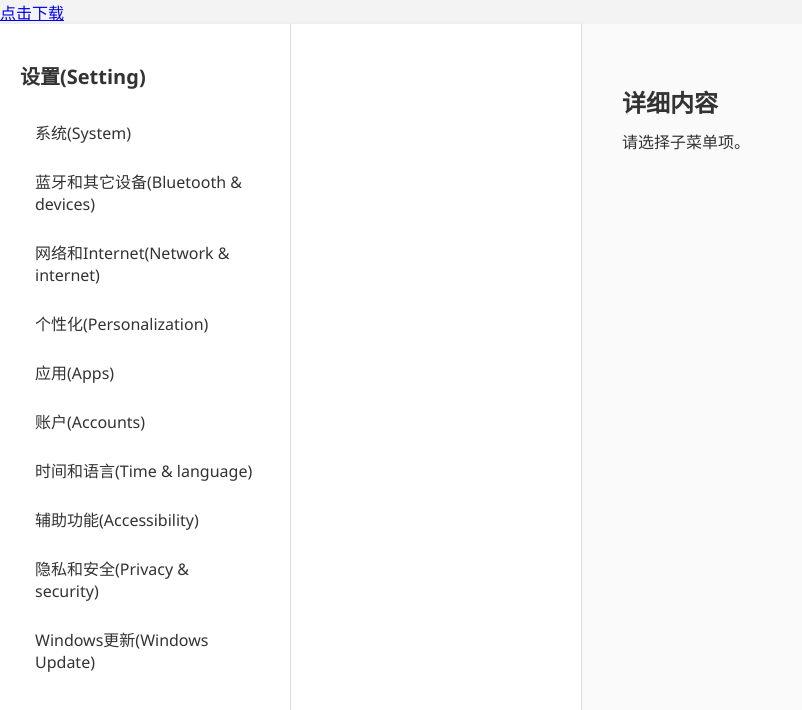
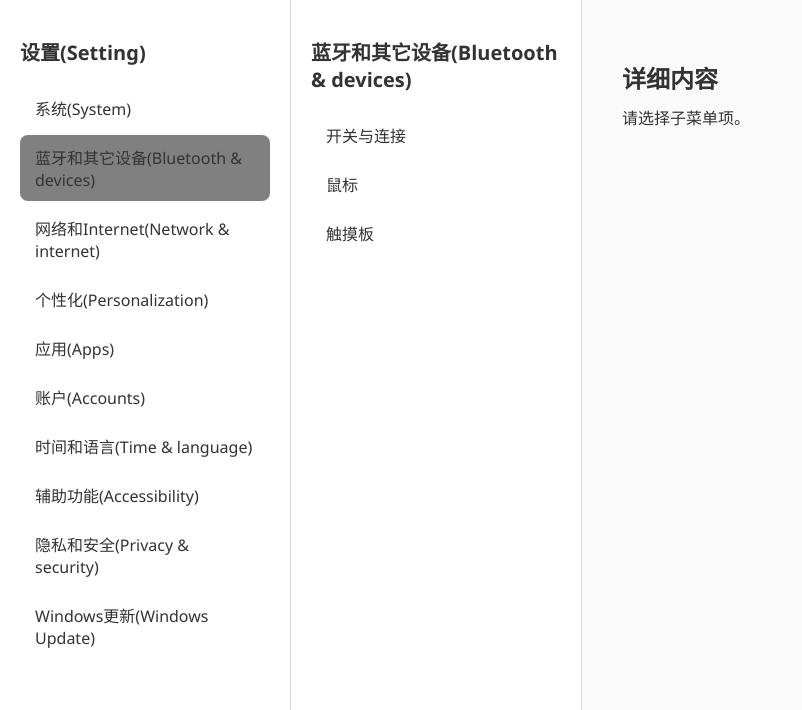
Before and after one commit to Billliang1311/Technical, a plain HTML site: page index.html in a window 1280 px wide. Both pictures are taken after a click on the item "蓝牙和其它设备(Bluetooth & devices)". Shown: the top 710 px of the page, without its empty margins (0-802 px from the left). Drawn offline with Linux system fonts and the light colour scheme.

Commit message:
Add files via upload

```diff
--- a/index.html
+++ b/index.html
@@ -6,7 +6,6 @@
   <link rel="stylesheet" href="style.css">
 </head>
 <body>
-  <a href="index.htm" download>点击下载</a>
   <div class="container">
     <aside class="sidebar" id="main-menu">
       <h2>设置(Setting)</h2>
@@ -28,7 +27,6 @@
       <h2> </h2>
       <ul></ul>
     </aside>
-
     <main class="content" id="details">
       <h2>详细内容</h2>
       <div id="detail-content">请选择左侧菜单项。</div>
--- a/script.js
+++ b/script.js
@@ -1,12 +1,20 @@
 const mainMenuItems = document.querySelectorAll('#main-menu li');
 const subMenu = document.querySelector('#sub-menu ul');
 const detailContent = document.getElementById('detail-content');
+const heading = document.querySelector('#sub-menu h2');
+const heading2 = document.querySelector('#details h2');
 
 // 主菜单与子菜单映射
 const subItems = {
   '系统': ['显示', '声音', '通知','电源和电池','储存','故障排查','恢复','关于'],
-  '网络': ['Wi-Fi', '以太网', 'VPN'],
-  '个性化': ['背景', '颜色', '主题']
+  '蓝牙': ['开关与连接','鼠标','触摸板'],
+  '网络': ['Wi-Fi', '以太网'],
+  '个性化': ['颜色', '字体'],
+  '应用': ['应用和功能','默认应用','开机启动'],
+  '账户':['登录选项'],
+  '语言':['语言和区域'],
+  '辅助':['字体大小','鼠标指针'],
+  '隐私':['应用权限']
 };
 
 // 子菜单与详细内容映射
@@ -28,6 +36,7 @@ const details = {
     text: `
         <ul style="list-style-type: none;">
             <li>重点内容: 1.多屏(Win+P) 2.主屏设置</li>
+            <li>常见请求：设置分屏</li>
             <li>常见故障：屏幕不亮。</li>
             <li>解决思路：按信号传输的路径查找问题：电脑-连接线-显示器</li>
         </ul>
@@ -89,7 +98,7 @@ const details = {
   '恢复': {
   text: `
       <ul style="list-style-type: none;">
-          <li>重点内容: 如何进入安装模式</li>
+          <li>重点内容: 如何进入安全模式</li>
           <li>操作方法：
             <ol>
               <li>「恢复」→「高级启动」下的「立即重新启动」。‌‌</li>
@@ -109,14 +118,172 @@ const details = {
           <li>重点内容: 查看计算机名</li>
       </ul>
   `,
-  img: `img/About.png`
+  img: `img/About.heic`
+  },
+  '开关与连接': {
+  text: `
+      <ul style="list-style-type: none;">
+          <li>重点内容: 1.从哪开关蓝牙 2.怎么添加设备</li>
+          <li>常见故障：蓝牙设备无法使用</li>
+          <li>解决思路：按信号传输的路径查找问题：电脑-蓝牙设备</li>
+      </ul>
+  `,
+  img: `img/Bluetooth.png`
+  },
+  '鼠标': {
+  text: `
+      <ul style="list-style-type: none;">
+          <li>重点内容: 知道在哪开启或关闭</li>
+          <li>常见请求: 1.更换鼠标主键 2.更改鼠标速度</li>
+          <li>常见故障：鼠标无法使用</li>
+          <li>解决思路：同蓝牙设备</li>
+      </ul>
+  `,
+  img: `img/Mouse.png`
+  },
+  '触摸板': {
+    text: `
+        <ul style="list-style-type: none;">
+            <li>重点内容: 知道在哪开启或关闭</li>
+            <li>常见故障: 触摸屏没反应</li>
+            <li>解决思路：开启触摸屏</li>
+        </ul>
+    `,
+    img: `img/Touchpad.png`
+  },
+  'Wi-Fi': {
+    text: `
+        <ul style="list-style-type: none;">
+            <li>重点内容: 知道在哪开启或关闭</li>
+        </ul>
+    `,
+    img: `img/Wi-Fi.png`
+  },
+  '以太网': {
+    text: `
+        <ul style="list-style-type: none;">
+            <li>重点内容: 查看网络信息</li>
+        </ul>
+    `,
+    img: `img/IPconfig.png`
+  },
+  '颜色': {
+    text: `
+        <ul style="list-style-type: none;">
+            <li>重点内容: 深色/浅色</li>
+        </ul>
+    `,
+    img: `img/Color.png`
+  },
+  '字体': {
+    text: `
+        <ul style="list-style-type: none;">
+            <li>重点内容: 安装字体</li>
+        </ul>
+    `,
+    img: `img/Font.png`
+  },
+  '应用和功能': {
+    text: `
+        <ul style="list-style-type: none;">
+            <li>重点内容: 卸载和修复</li>
+        </ul>
+    `,
+    img: `img/Installedapp.png`
+  },
+  '默认应用': {
+    text: `
+        <ul style="list-style-type: none;">
+            <li>重点内容: 如何调整默认应用
+              <ol>
+                <li>通过“设置”调整</li>
+                <li>通过“文件-右键-打开方式”调整</li>
+              </ol>
+            </li>
+        </ul>
+    `,
+    imgs: [
+      'img/defaultapp.png',
+      'img/defaultapp1.png',
+    ]
+  },
+  '开机启动': {
+    text: `
+        <ul style="list-style-type: none;">
+            <li>重点内容: 开启和关闭</li>
+        </ul>
+    `,
+    img: `img/startup.png`
+  },
+  '登录选项': {
+    text: `
+        <ul style="list-style-type: none;">
+            <li>重点内容: 登录方式设置
+              <ol>
+                <li>密码</li>
+                <li>PIN码</li>
+                <li>指纹</li>
+                <li>人面识别</li>
+              </ol>
+            </li>
+        </ul>
+    `,
+    img: `img/Signin.png`
+  },
+  '语言和区域': {
+    text: `
+        <ol style="list-style-type: none;">
+            <li>重点内容:1.语言 2.输入法</li>
+            <li>常见请求:1.添加删减语言种类 2.添加删减输入法</li>
+            <li>常见故障:中文乱码</li>
+            <li>解决方法:将区域和区域格式设置为中国</li>
+        </ol>
+    `,
+    imgs: [
+      'img/language1.png',
+      'img/language2.png',
+      'img/codeerror.png',
+    ]
+  },
+  '字体大小': {
+    text: `
+        <ul style="list-style-type: none;">
+            <li>重点内容: 字体大小</li>
+            <li>常见请求：调节字体大小</li>
+        </ul>
+    `,
+    img: `img/Textsize.png`
+  },
+  '鼠标指针': {
+    text: `
+        <ul style="list-style-type: none;">
+            <li>重点内容: 鼠标大小和样式</li>
+            <li>常见请求：调节鼠标指针大小和样式</li>
+        </ul>
+    `,
+    img: `img/mousestyle.png`
+  },
+  '应用权限': {
+    text: `
+        <ul style="list-style-type: none;">
+            <li>重点内容:打开或关闭相关设备，如定位，摄像头，麦克风</li>
+            <li>常见故障:Teams会议摄像头，麦克风无法使用</li>
+            <li>解决方法:1.在“隐私”打开对应该设备 2.Troubleshooting</li>
+        </ul>
+    `,
+    img: `img/Privacy.png`
   },
 };
 
 
 mainMenuItems.forEach(item => {
     item.addEventListener('click', () => {
+      mainMenuItems.forEach(i => i.style.backgroundColor = '');
+      item.style.backgroundColor = 'grey';
       const category = item.getAttribute('data-category');
+
+      heading.textContent = item.textContent;
+      heading2.textContent = "详细内容"
       subMenu.innerHTML = '';
       detailContent.innerHTML = '请选择子菜单项。';
 
@@ -125,6 +292,7 @@ mainMenuItems.forEach(item => {
           const li = document.createElement('li');
           li.textContent = sub;
           li.addEventListener('click', () => {
+            heading2.textContent = li.textContent;
             const detail = details[sub];
             if (detail) {
               let imagesHTML = '';
```
Lines whose indentation alone changed are shown as unchanged.
